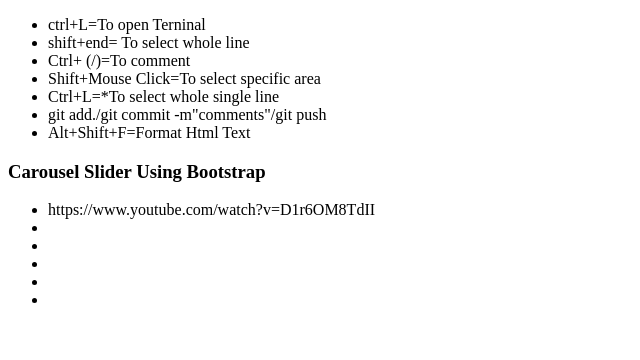
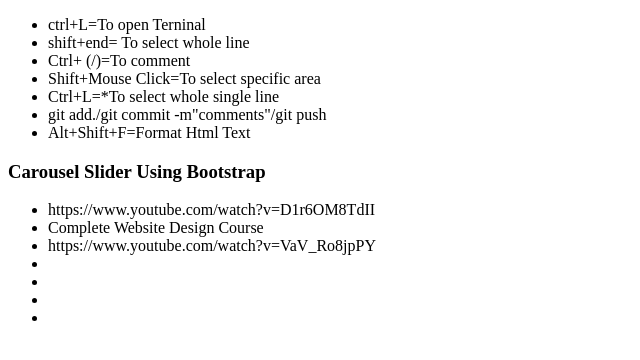
Before and after one commit to mskshiplu/panda-commerce-bootstrap, a plain HTML site: page shortcut.html in a window 1280 px wide. Shown: the whole page, without its empty margins (0-640 px from the left). Drawn offline with Linux system fonts and the light colour scheme.

Commit message:
commit 3

```diff
--- a/shortcut.html
+++ b/shortcut.html
@@ -21,7 +21,8 @@
     <h3>Carousel Slider Using Bootstrap </h3>
     <ul>
         <li>https://www.youtube.com/watch?v=D1r6OM8TdII</li>
-        <li></li>
+        <li>Complete Website Design Course</li>
+        <li>https://www.youtube.com/watch?v=VaV_Ro8jpPY</li>
         <li></li>
         <li></li>
         <li></li>
```
